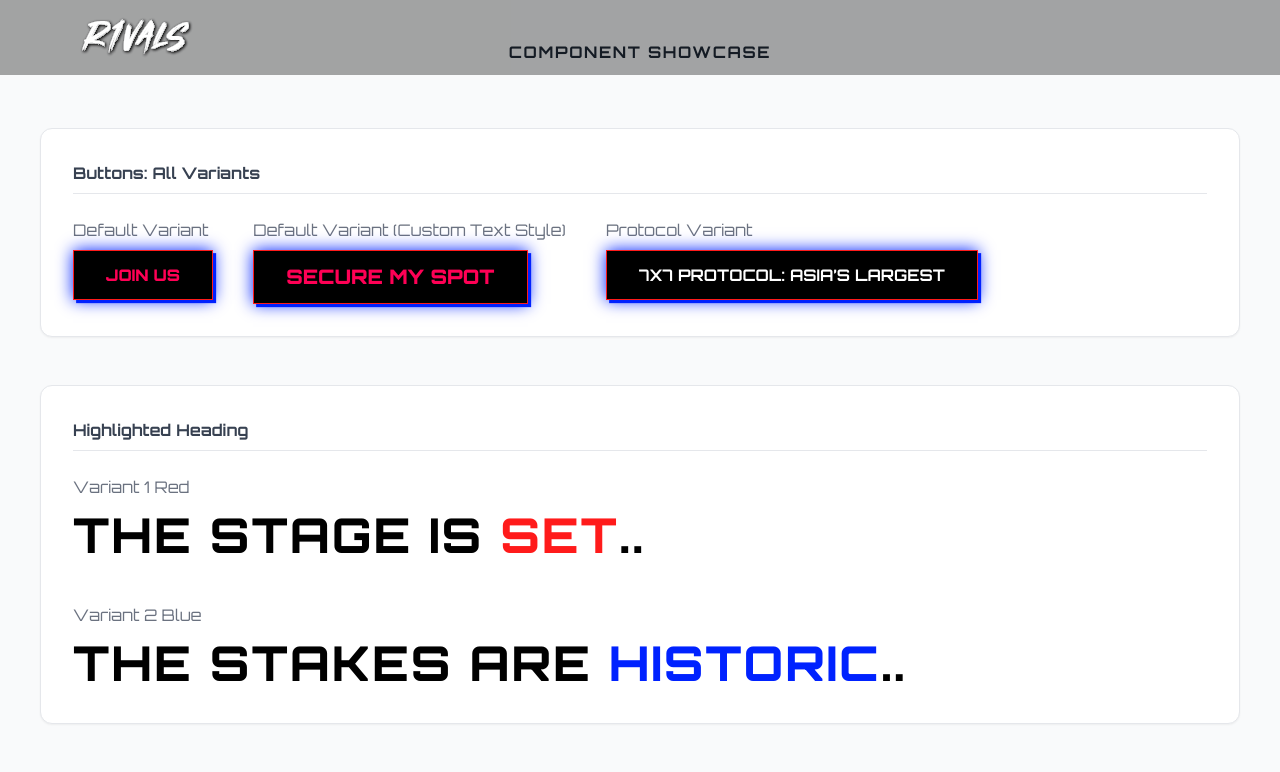
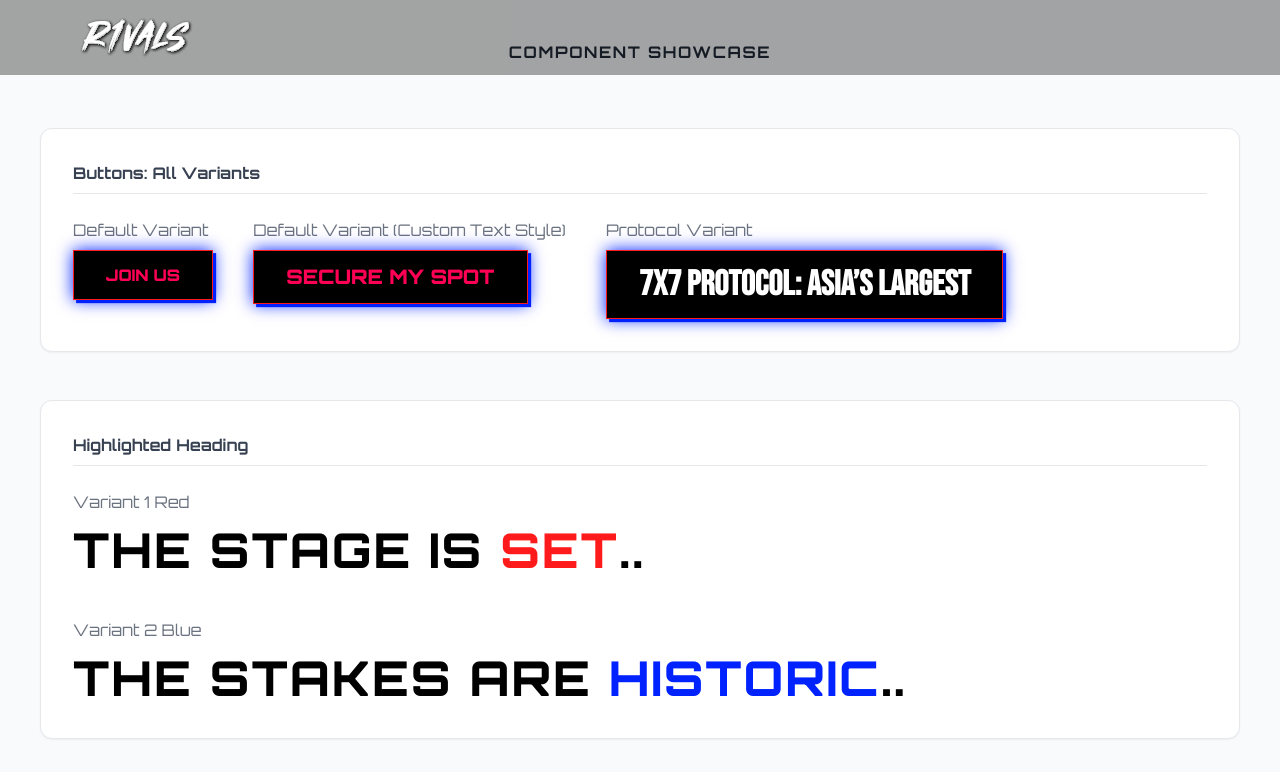
Before and after one commit to gochuicod/r1vals, a Next.js app: page /en/component-showcase in a window 1280 px wide. Shown: the top 772 px of the page. Built offline with nearby package versions, Linux system fonts and the light colour scheme.

Commit message:
hotfix(Button): fixed protocol button layout

```diff
--- a/app/[locale]/component-showcase/page.tsx
+++ b/app/[locale]/component-showcase/page.tsx
@@ -25,7 +25,7 @@ export default function ComponentShowcasePage() {
           </div>
           <div className="flex flex-col gap-2 items-start">
             <span className="text-xs text-gray-500 font-mono">Protocol Variant</span>
-            <Button variant="protocol">7x7 PROTOCOL: ASIA’S LARGEST</Button>
+            <Button variant="protocol" className='text-[35px]'>7x7 PROTOCOL: ASIA’S LARGEST</Button>
           </div>
         </div>
 
@@ -102,16 +102,7 @@ export default function ComponentShowcasePage() {
             </div>
          </div>
         </div>
-
-
-
-
-
       </div>
-
-
-
-
     </div>
   );
 }
--- a/components/ui/Button.tsx
+++ b/components/ui/Button.tsx
@@ -64,7 +64,8 @@ const buttonVariants = cva(
           'border border-solid border-[#FF1B1B]',
           'shadow-[0px_0px_15.6256px_#0022FF,_3.12513px_3.12513px_0px_#0022FF]',
           'text-white text-center',
-          'font-bebas font-bold leading-none',
+          'font-bebas_neue font-bold leading-none',
+          'hover:cursor-default',
         ].join(' '),
       },
       // DIMENSIONS (Padding, Font Sizes)
--- a/tailwind.config.ts
+++ b/tailwind.config.ts
@@ -36,7 +36,6 @@ module.exports = {
     fontFamily: {
       heading: ['var(--font-inter)', 'sans-serif'],
       body: ['var(--font-orbitron)', 'sans-serif'],
-      fontDisabled: ['var(--font-bebas-neue)', 'sans-serif'],
       space_grotesk: ['var(--font-space-grotesk)', 'sans-serif'],
       bebas_neue: ['var(--font-bebas-neue)', 'sans-serif'],
     },
```
Also changed, not shown: 1 other file (tests, documents, lock files or other folders).
